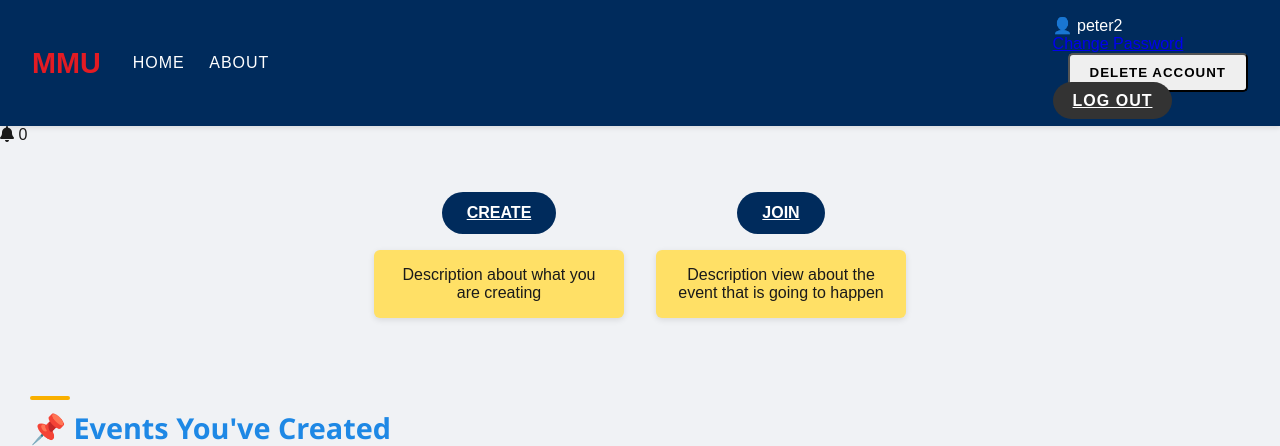
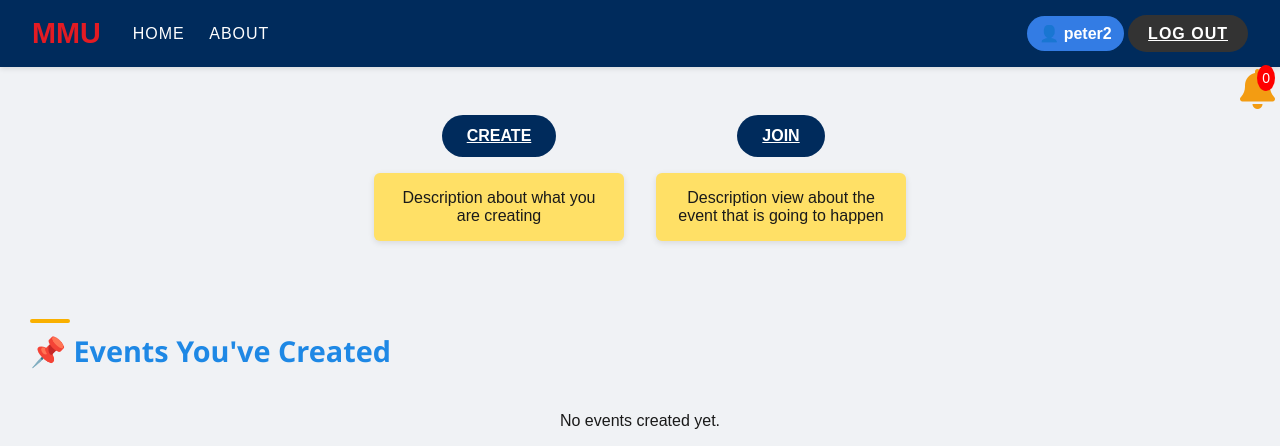
Before and after one commit to kiesh-tech/BEE-vent_repo, a Flask app: page /userpage in a window 1280 px wide. Shown: the top 446 px of the page. Run offline with Flask 3, Linux system fonts and the light colour scheme; a user stored in the database is signed in; data comes from the database, SQL or seed files in the repository; data that the repository does not hold is empty.

Commit message:
Update style.css

```diff
--- a/static/style.css
+++ b/static/style.css
@@ -476,12 +490,89 @@ body {
   }
 }
 
+.flash-messages .flash {
+    padding: 10px;
+    margin: 10px 0;
+    border-radius: 5px;
+    font-size: 14px;
+}
+
+.flash.success {
+    background-color: #4CAF50;
+    color: white;
+}
+
+.flash.info {
+    background-color: #2196F3;
+    color: white;
+}
+
+.flash.danger {
+    background-color: #f44336;
+    color: white;
+}
+
+/* Notification Icon */
+.notification-icon {
+    position: relative;
+    cursor: pointer;
+    font-size: 40px;
+}
+
+.notification-icon .fa-bell {
+    color: #f39c12;
+    position: absolute;
+    top: 2px;
+    right: 5px;
+}
+
+.notification-icon .badge {
+    position: absolute;
+    top: -2px;
+    right: 5px;
+    background-color: red;
+    color: white;
+    border-radius: 50%;
+    padding: 5px;
+    font-size: 14px;
+}
+
+.top-right-panel {
+    position: absolute;
+    top: 10px;
+    right: 100px;  /* Adjust this if it's still off-screen */
+    display: flex;
+    flex-direction: column;
+    align-items: flex-end;
+    z-index: 1000;
+}
+
+/* Notification Dropdown */
+.notification-dropdown {
+    position: absolute;
+    top: 35px;
+    right: 0;
+    transform: translateX(-50px); /* Optional: shift left if it overflows */
+    background-color: white;
+    border: 1px solid #ccc;
+    width: 250px;
+    box-shadow: 0px 4px 6px rgba(0, 0, 0, 0.1);
+    max-height: 300px;
+    overflow-y: auto;
+}
+
+.notification-dropdown ul {
+    list-style: none;
+    padding: 0;
+    margin: 0;
+}
+
 .scroll-image-wrapper {
 position: fixed;
 bottom: 0;
 left: 0;
 width: 100%;
-height: 200px;
+height: 150px;
 overflow: hidden;
 background-color: #fef8e6;
 z-index: 10;
@@ -501,8 +592,66 @@ animation: scroll-image-move 5s linear infinite;
   left: -300px;
 }
 100% {
-  left: 100vw;
+  left: 100%;
 }
+}
+
+
+
+.notification-dropdown .notification-item {
+    padding: 10px;
+    border-bottom: 1px solid #eee;
+}
+
+.notification-dropdown .notification-item p {
+    margin: 0;
+    font-size: 14px;
+}
+
+.notification-dropdown .notification-item small {
+    color: gray;
+    font-size: 12px;
+}
+
+.profile-dropdown {
+  position: relative;
+  display: inline-block;
+}
+
+.profile-btn {
+  background-color: #337ce4;
+  border: none;
+  cursor: pointer;
+  padding: 8px 12px;
+  border-radius: 20px;
+  font-weight: bold;
+}
+
+.profile-btn:hover{
+  background-color: #8dbbf0;
+}
+
+.profile-menu {
+  display: none;
+  position: absolute;
+  right: 0;
+  background-color: white;
+  min-width: 160px;
+  box-shadow: 0px 4px 8px rgba(0,0,0,0.2);
+  z-index: 1;
+  border-radius: 8px;
+  margin-top: 5px;
+}
+
+.profile-menu a {
+  color: black;
+  padding: 12px 16px;
+  text-decoration: none;
+  display: block;
+}
+
+.profile-menu a:hover {
+  background-color: #f5f5f5;
 }
 
 .join-search-form {
```
Also changed, not shown: other parts of static/style.css (+27 -13 lines).
